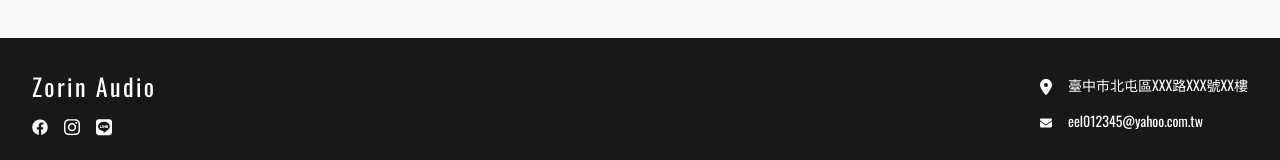
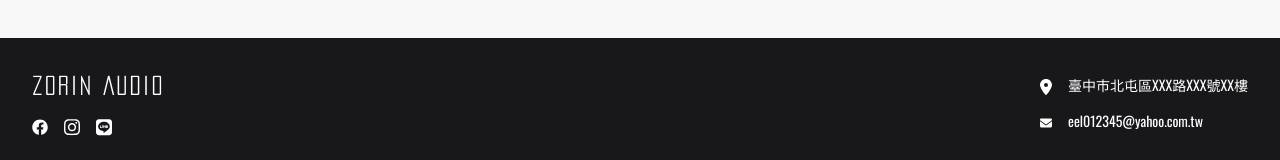
Before and after one commit to xzgun89425/zorin-web, a Nuxt app: page / in a window 1280 px wide. Shown: the part 3092-3252 px from the top of the page. Built offline with nearby package versions, Linux system fonts and the light colour scheme; what v-calendar would draw is missing.

Commit message:
footer logo

```diff
--- a/components/Footer.vue
+++ b/components/Footer.vue
@@ -4,7 +4,7 @@
     <div class="w-full bg-zinc-900 text-white flex justify-between items-center p-8 index-font">
         <div>
             <NuxtLink to="/">
-                <h3 class="text-lg lg:text-2xl tracking-widest">Zorin Audio</h3>
+                <h3 class="text-xl lg:text-2xl tracking-widest Pacifica font-medium">Zorin Audio</h3>
             </NuxtLink>
             <div class="flex gap-4 mt-4">
                 <svg xmlns="http://www.w3.org/2000/svg" class="w-4 fill-white"
```
